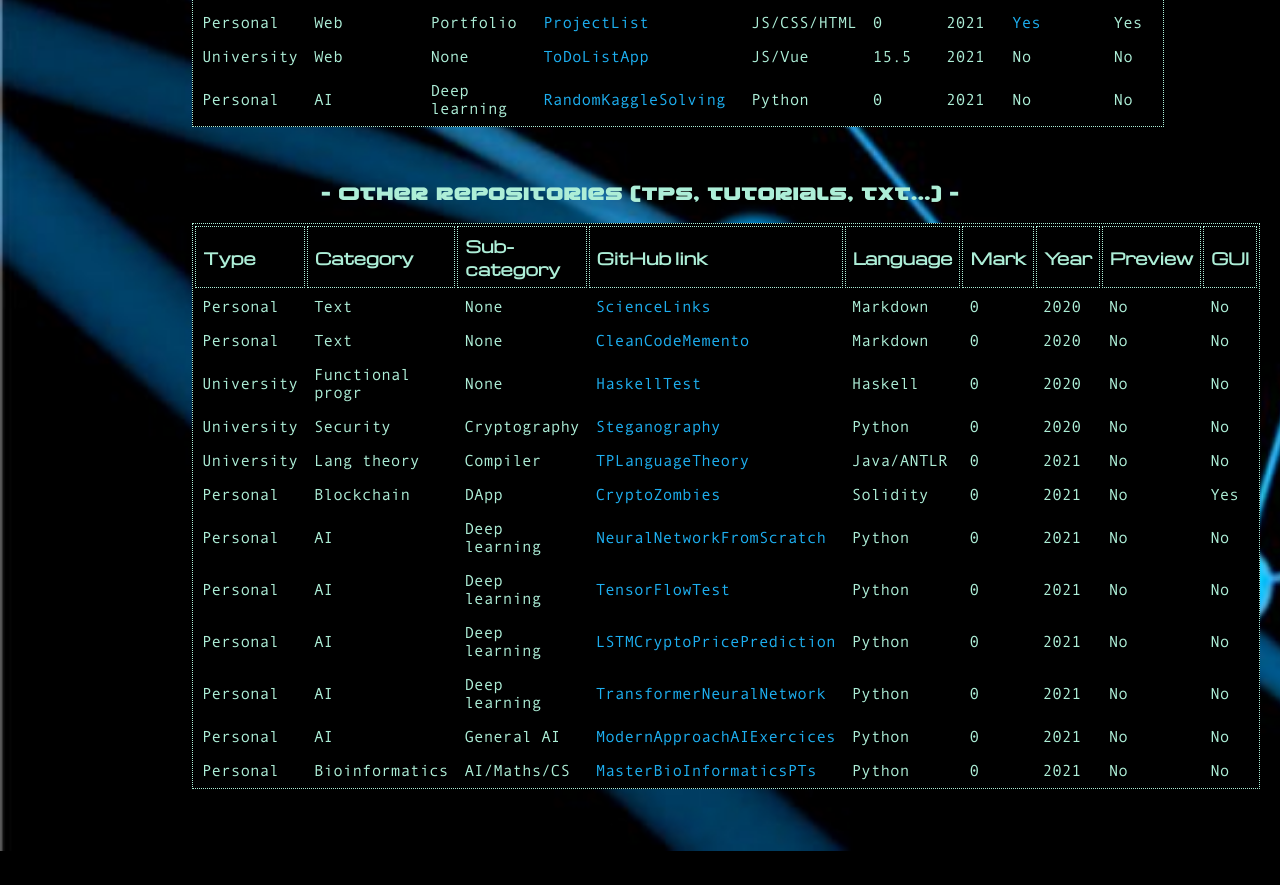
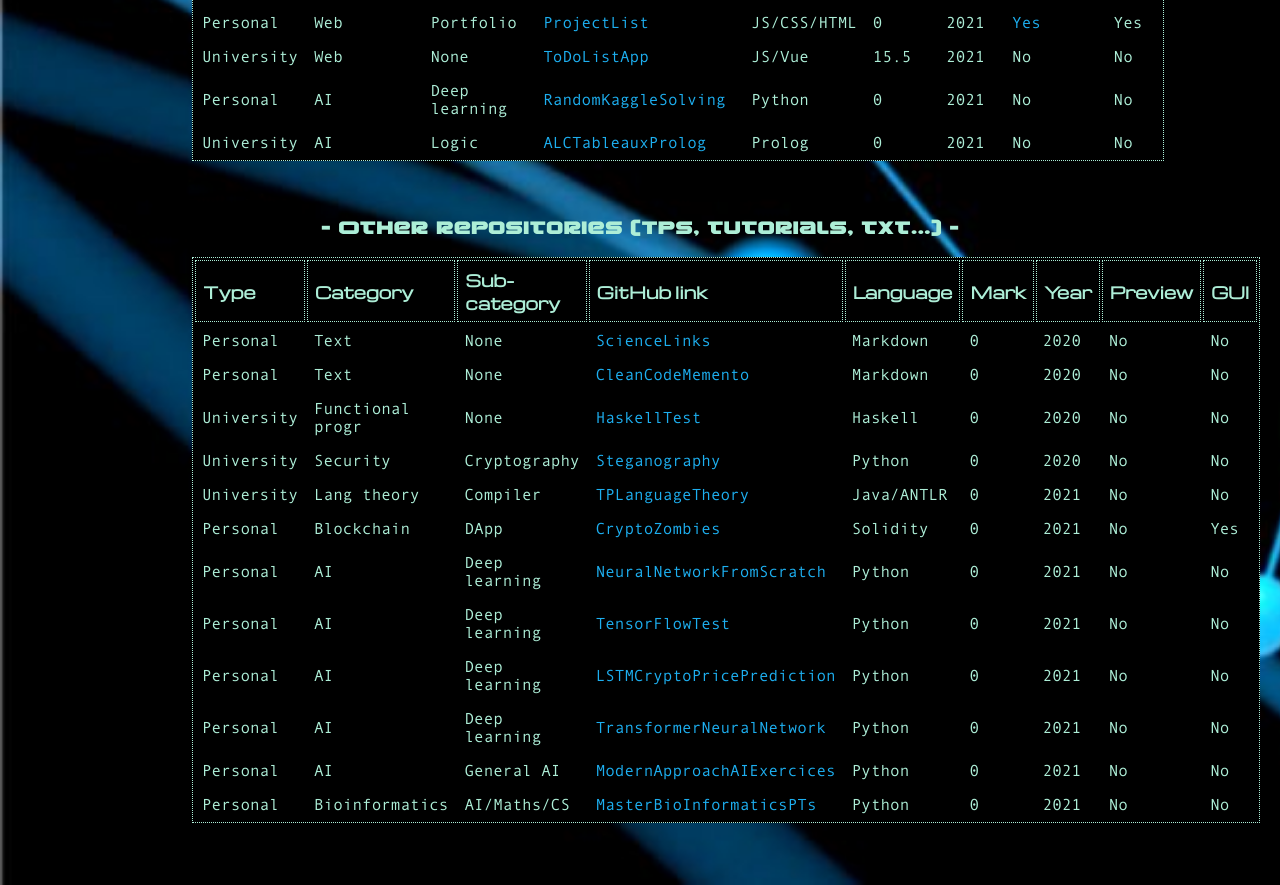
Before and after one commit to hanzopgp/ProjectList, a plain HTML site: page index.html in a window 1280 px wide. Shown: the part 1041-1926 px from the top of the page. Before the commit the page ends 1892 px from the top, so only its background shows below. Drawn offline with Linux system fonts and the light colour scheme.

Commit message:
update prolog

```diff
--- a/index.html
+++ b/index.html
@@ -251,6 +251,17 @@
                     <td>No</td>
                     <td>No</td>
                 </tr>
+                <tr>
+                    <td>University</td>
+                    <td>AI</td>
+                    <td>Logic</td>
+                    <td><a target="_blank" href="https://github.com/hanzopgp/ALCTableauxProlog">ALCTableauxProlog</a></td>
+                    <td>Prolog</td>
+                    <td>0</td>
+                    <td>2021</td>
+                    <td>No</td>
+                    <td>No</td>
+                </tr>
             </table>
 
             <br><br>
```
